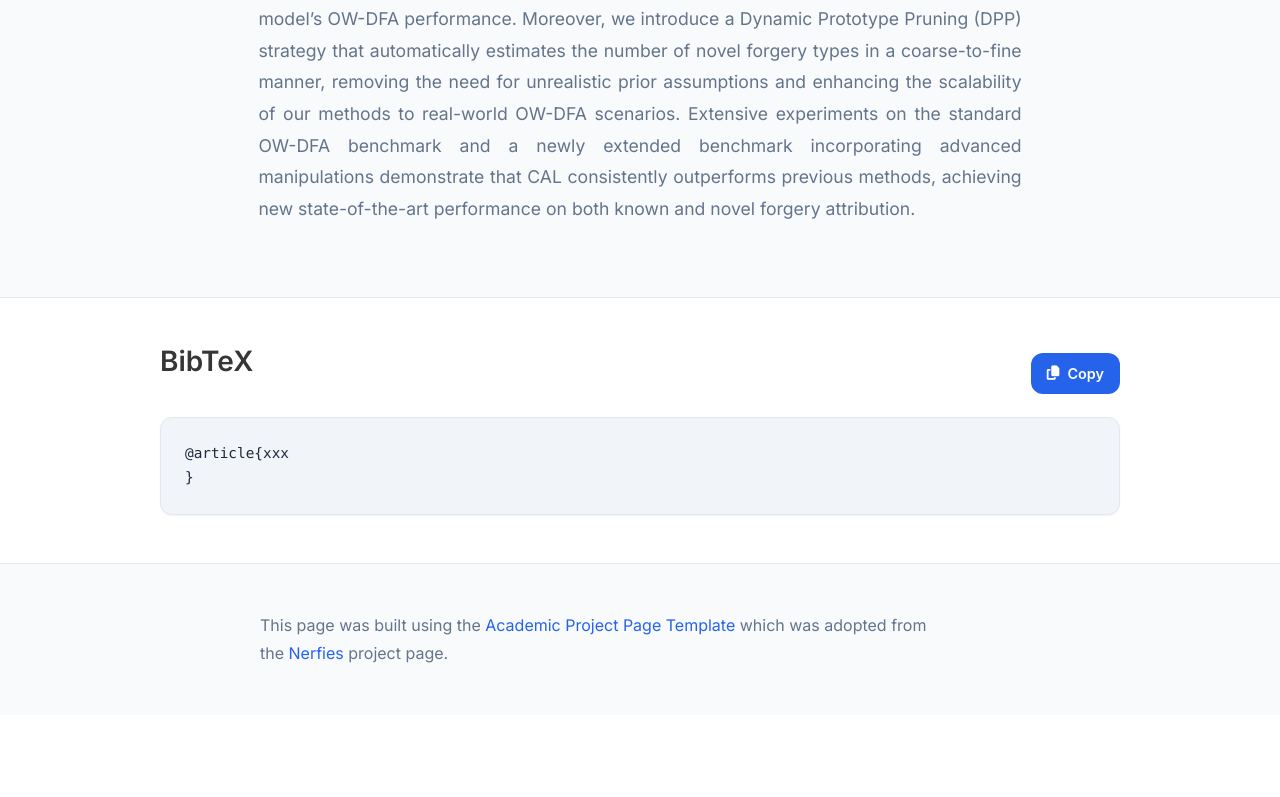
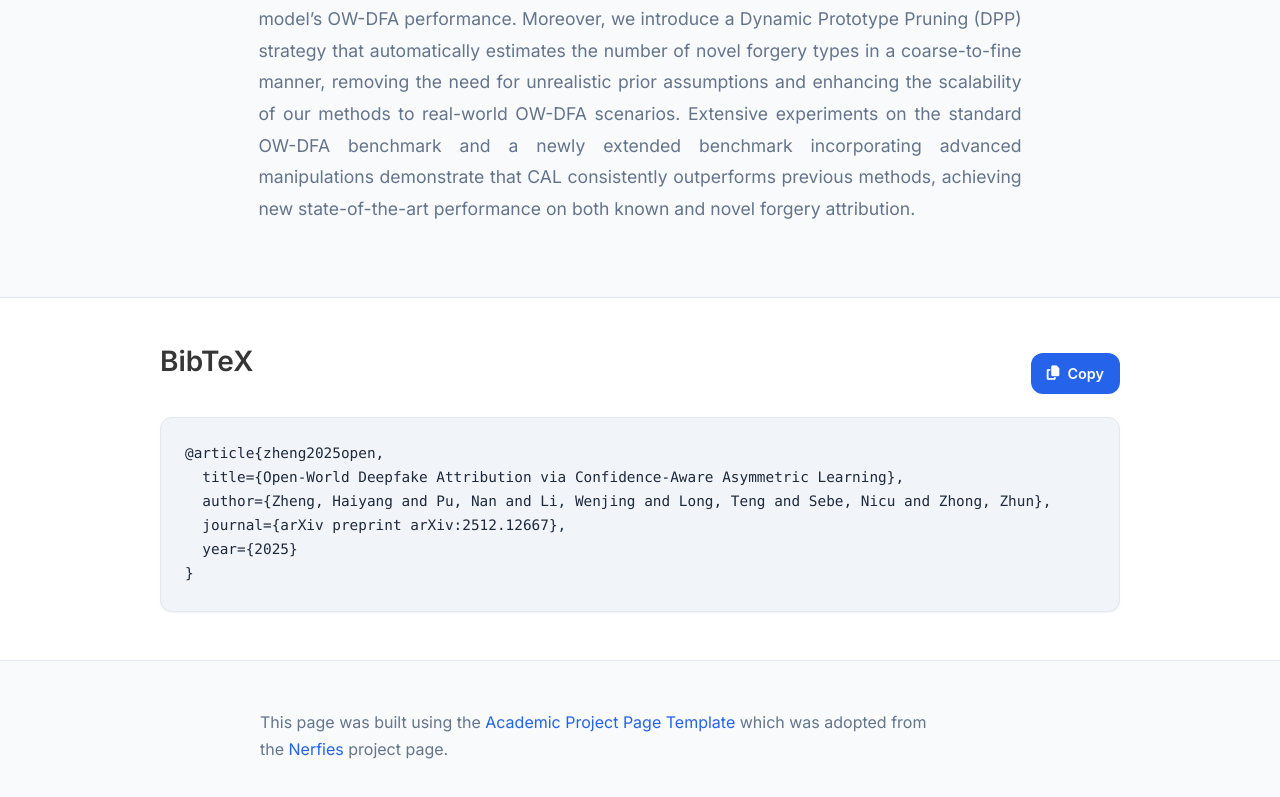
Before and after one commit to HaiyangZheng/OWDFA-CAL, a plain HTML site: page index.html in a window 1280 px wide. Shown: the part 1116-1913 px from the top of the page. Before the commit the page ends 1831 px from the top, so only its background shows below. Drawn offline with nearby package versions, Linux system fonts and the light colour scheme; some icons are missing.

Commit message:
Update index.html

```diff
--- a/index.html
+++ b/index.html
@@ -268,7 +268,7 @@
                     <div class="publication-links">
                          <!-- TODO: Update with your arXiv paper ID -->
                       <span class="link-block">
-                        <a href="https://arxiv.org/pdf/<ARXIV PAPER ID>.pdf" target="_blank"
+                        <a href="https://arxiv.org/pdf/2512.12667.pdf" target="_blank"
                         class="external-link button is-normal is-rounded is-dark">
                         <span class="icon">
                           <i class="fas fa-file-pdf"></i>
@@ -482,7 +482,11 @@
           <span class="copy-text">Copy</span>
         </button>
       </div>
-      <pre id="bibtex-code"><code>@article{xxx
+      <pre id="bibtex-code"><code>@article{zheng2025open,
+  title={Open-World Deepfake Attribution via Confidence-Aware Asymmetric Learning},
+  author={Zheng, Haiyang and Pu, Nan and Li, Wenjing and Long, Teng and Sebe, Nicu and Zhong, Zhun},
+  journal={arXiv preprint arXiv:2512.12667},
+  year={2025}
 }</code></pre>
     </div>
 </section>
```
